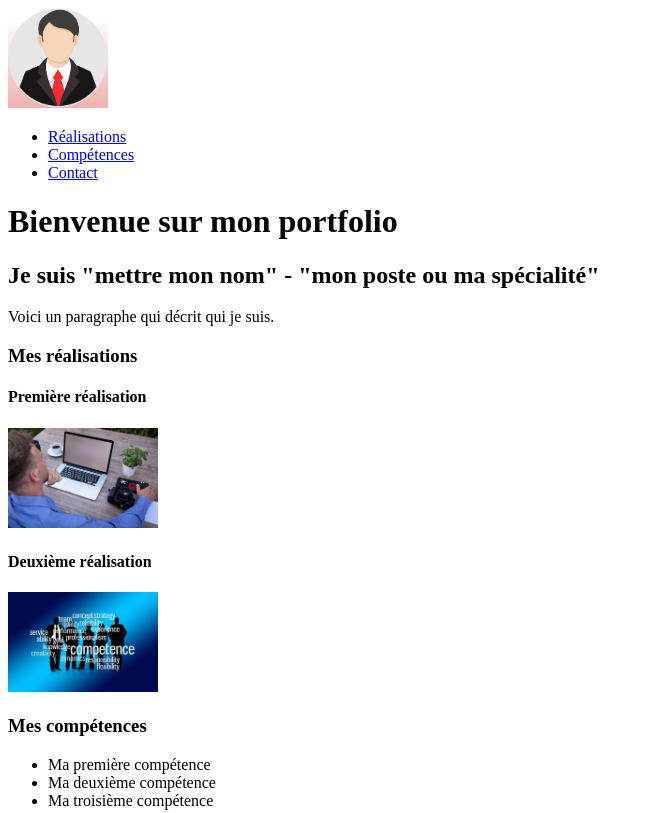
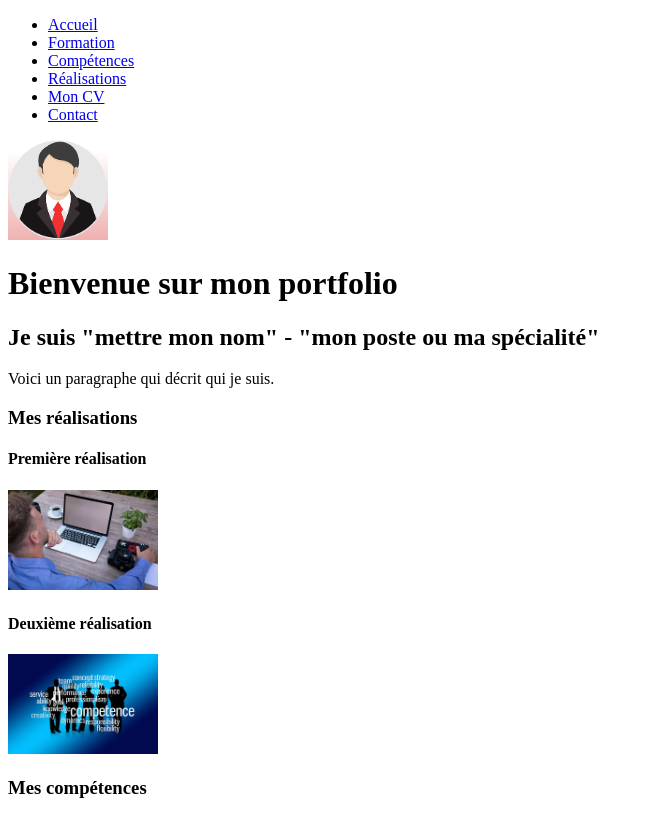
Before and after one commit to MatVD/portfolio-demo, a plain HTML site: page index.html in a window 1280 px wide. Shown: the top 813 px of the page, without its empty margins (0-652 px from the left). Drawn offline with Linux system fonts and the light colour scheme.

Commit message:
add HTML home page

```diff
--- a/index.html
+++ b/index.html
@@ -5,24 +5,34 @@
     <meta http-equiv="X-UA-Compatible" content="IE=edge">
     <meta name="viewport" content="width=device-width, initial-scale=1.0">
     <meta name="description" content="Retrouvez toutes mes réalisations sur mon portfolio. J'y décris aussi mes compétences et mes soft skills">
-    <title>Mettre mon nom | Portfolio</title>
+    <title>Accueil | Portfolio</title>
+    <link rel="stylesheet" href="CSS/style.css">
 </head>
 <body>
     <header>
-        <img src="medias/profile.png" width="100px" alt="photo de profile">
         <nav>
             <ul>
+                <li>
+                    <a href="#accueil">Accueil</a>
+                </li>
+                <li>
+                    <a href="#formation">Formation</a>
+                </li>
+                <li>
+                    <a href="#competences">Compétences</a>
+                </li>
                 <li>
                     <a href="#realisation">Réalisations</a>
                 </li>
                 <li>
-                    <a href="#competences">Compétences</a>
+                    <a href="#moncv">Mon CV</a>
                 </li>
                 <li>
                     <a href="#contact">Contact</a>
                 </li>
             </ul>
         </nav>
+        <img src="medias/profile.png" width="100px" alt="photo de profile">
     </header>
     <main>
         <h1>Bienvenue sur mon portfolio</h1>
@@ -76,9 +86,7 @@
             <a href="#">
                 <img src="medias/facebook.png" alt="facebook">
             </a>
-
         </div>
     </footer>
-
 </body>
 </html>
```
Also changed, not shown: CSS/contact.css (added), CSS/moncv.css (added), CSS/style.css (added).
